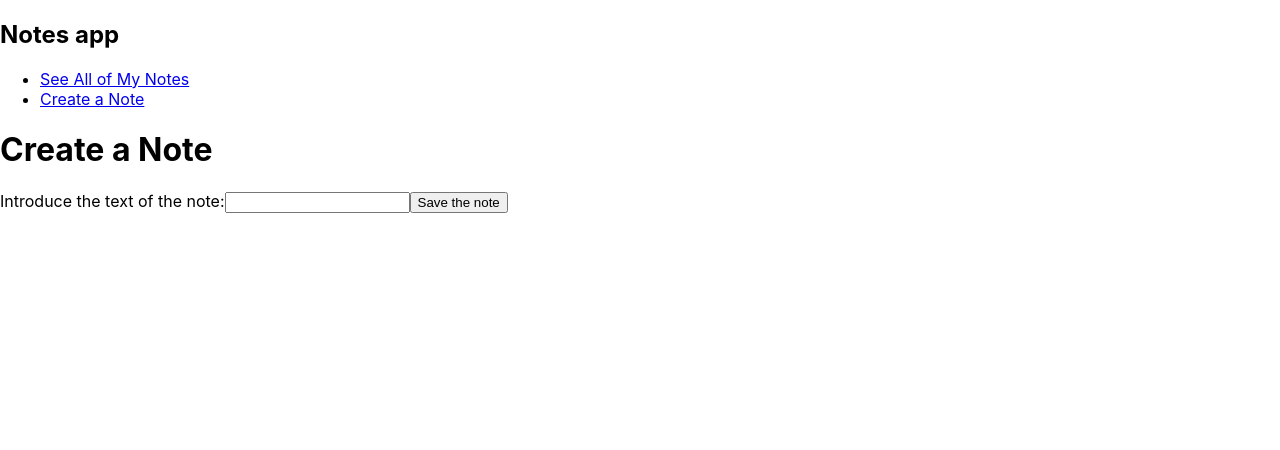
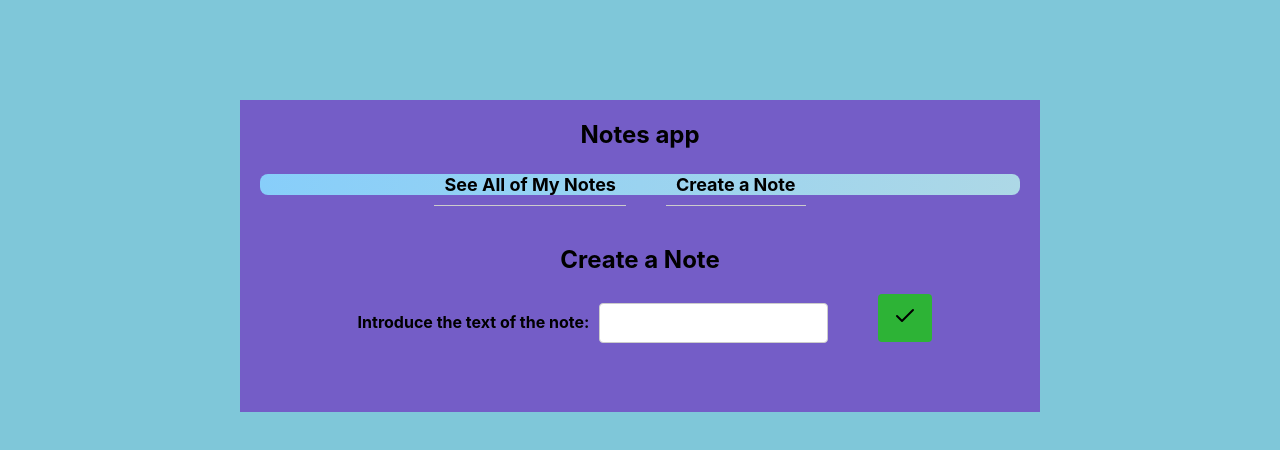
Before and after one commit to amantale/notesFrontend, a React (Create React App) app: page /create-note in a window 1280 px wide. Shown: the top 450 px of the page. Built offline with nearby package versions, Linux system fonts and the light colour scheme.

Commit message:
improved design

```diff
--- a/public/index.html
+++ b/public/index.html
@@ -4,6 +4,7 @@
     <meta charset="utf-8" />
     <link rel="icon" href="%PUBLIC_URL%/favicon.ico" />
     <meta name="viewport" content="width=device-width, initial-scale=1" />
+    <link rel="stylesheet" href="styles.css"> <!-- Link to your CSS file -->
     <meta name="theme-color" content="#000000" />
     <meta
       name="description"
@@ -24,7 +25,7 @@
       work correctly both with client-side routing and a non-root public URL.
       Learn how to configure a non-root public URL by running `npm run build`.
     -->
-    <title>React App</title>
+    <title>Notes App</title>
   </head>
   <body>
     <noscript>You need to enable JavaScript to run this app.</noscript>
--- /dev/null
+++ b/public/styles.css
@@ -0,0 +1,168 @@
+body {
+    background-color: #7FC7D9; /* Light blue background color */
+    font-family: 'Arial', sans-serif;
+    margin: 0;
+}
+
+.App {
+    max-width: 800px;
+    margin: 50px auto 0; /* Added 50px margin at the top */
+    border-top: 50px solid transparent; /* Added 50px border at the top */
+}
+
+header {
+    background-color: #745dc7;
+    padding: 20px;
+    text-align: center;
+}
+
+nav {
+    margin-bottom: 20px;
+    text-align: center;
+}
+
+nav h1, nav h2 {
+    margin: 0;
+    color: black; /* Black color */
+    font-size: 24px;
+    font-weight: bold; /* Bold text */
+}
+
+nav ul {
+    list-style-type: none;
+    padding: 0;
+    margin: 0;
+}
+
+nav ul li {
+    display: inline;
+    margin-right: 40px;
+}
+
+nav ul li a {
+    text-decoration: none;
+    color: black;
+    font-weight: bold;
+}
+
+nav ul li a:hover {
+    color: #6a0572;
+}
+
+h1 {
+    color: black; /* Black color */
+    margin-bottom: 25px; /* Adjusted margin to 25px */
+    border-bottom: 25px solid transparent; /* Adjusted border to 25px */
+}
+
+h2 {
+    color: black; /* Black color */
+    margin-top: 25px; /* Added margin at the top */
+    border-top: 25px solid transparent; /* Added border at the top */
+}
+
+/* Apply a lighter blue gradient to the ul background */
+ul {
+    list-style-type: none;
+    padding: 0;
+    background: linear-gradient(to right, #87cefa, #add8e6); /* Light blue gradient */
+    border-radius: 8px;
+    font-size: 18px; /* Bigger font size */
+    color: black; /* Black color */
+    font-weight: bold; /* Bold text */
+}
+
+ul li {
+    margin-bottom: 10px; /* Added margin between list items */
+    color: black; /* Black color */
+    font-weight: bold; /* Bold text */
+}
+
+li {
+    display: flex;
+    justify-content: space-between;
+    align-items: center;
+    padding: 10px;
+    border-bottom: 1px solid #ccc;
+    color: black; /* Black color */
+    font-weight: bold; /* Bold text */
+}
+
+li button {
+    background-color: #2db336;
+    color: black;
+    border: none;
+    padding: 8px 12px;
+    font-size: 14px;
+    cursor: pointer;
+    border-radius: 4px;
+}
+
+li button:hover {
+    background-color: #4b0345;
+}
+
+/* Additional Style for CreateNote Component */
+label[for="noteContent"] {
+    color: #000000; /* Black color */
+    font-weight: bold; /* Bold text */
+    padding: 10px;
+    display: inline-block;
+    margin-bottom: 50px; /* Added margin */
+    border-radius: 4px;
+}
+
+/* Align label, input, and button in CreateNote Component */
+main {
+    display: flex;
+    justify-content: space-between;
+    align-items: center;
+    margin-top: 100px;
+}
+
+label[for="noteContent"] {
+    flex: 1; /* Take up available space */
+}
+
+input {
+    flex: 2; /* Take up twice as much space as label */
+    padding: 10px;
+    font-size: 16px;
+    border: 1px solid #ccc;
+    border-radius: 4px;
+    margin-right: 50px; /* Added margin */
+}
+
+button,
+li button {
+    background-color: #2db336;
+    color: black;
+    border: none;
+    padding: 10px 15px;
+    font-size: 16px;
+    cursor: pointer;
+    border-radius: 4px;
+}
+
+button:hover,
+li button:hover {
+    background-color: #4b0345;
+}
+
+/* Make text in li inside List notes white */
+ul li {
+    color: black;
+}
+
+/* Make specified texts red and green */
+p {
+    margin: 0; /* Remove default margin for p elements */
+}
+
+p.error {
+    color: red;
+}
+
+p.success {
+    color: green;
+}
--- a/src/components/CreateNote.js
+++ b/src/components/CreateNote.js
@@ -38,7 +38,7 @@ const CreateNote = () => {
 
     return (
       <div>
-        <h1>Create a Note</h1>
+        <h2>Create a Note</h2>
         <label htmlFor="noteContent">Introduce the text of the note:</label>
         <input
           type="text"
@@ -46,7 +46,21 @@ const CreateNote = () => {
           value={noteContent}
           onChange={handleInputChange}
         />
-        <button onClick={handleSaveNote}>Save the note</button>
+        <button onClick={handleSaveNote}>
+          <svg
+            xmlns="http://www.w3.org/2000/svg"
+            viewBox="0 0 24 24"
+            width="24"
+            height="24"
+            stroke="currentColor"
+            strokeWidth="2"
+            fill="none"
+            strokeLinecap="round"
+            strokeLinejoin="round"
+          >
+            <polyline points="20 6 9 17 4 12" />
+          </svg>
+        </button>
 
         {validationError && <p style={{ color: 'red' }}>{validationError}</p>}
 
@@ -62,4 +76,4 @@ const CreateNote = () => {
     );
   };
 
-  export default CreateNote;
+export default CreateNote;
--- a/src/components/NotesList.js
+++ b/src/components/NotesList.js
@@ -34,15 +34,27 @@ const NotesList = () => {
 
   return (
     <div>
-      <h1>Notes List</h1>
+      <h2>Notes List</h2>
       {fetchError && <p>{fetchError}</p>}
       <ul>
         {notes.length === 0 && !fetchError && <p>There were no notes found</p>}
         {notes.map((note) => (
           <li key={note.id}>
-            {`Content: ${note.content}`}
+            {`${note.content}`}
             <button onClick={() => handleCompleteTask(note.id)}>
-              Complete Task
+              <svg
+                xmlns="http://www.w3.org/2000/svg"
+                viewBox="0 0 24 24"
+                width="24"
+                height="24"
+                stroke="currentColor"
+                strokeWidth="2"
+                fill="none"
+                strokeLinecap="round"
+                strokeLinejoin="round"
+              >
+                <polyline points="20 6 9 17 4 12" />
+              </svg>
             </button>
           </li>
         ))}
```
